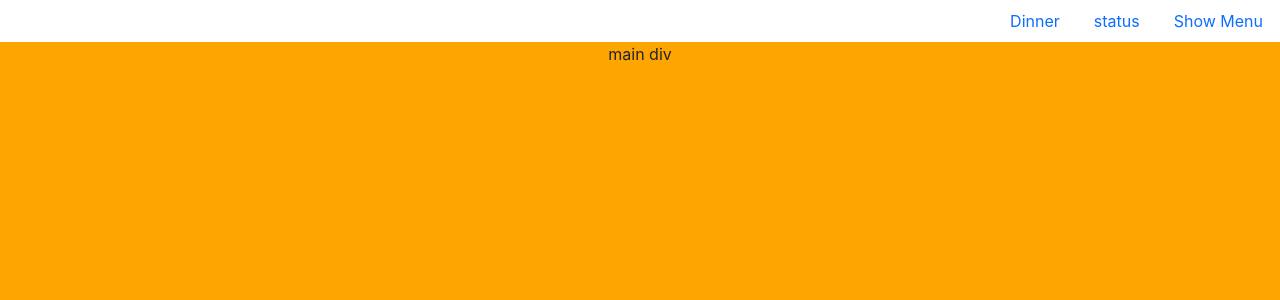
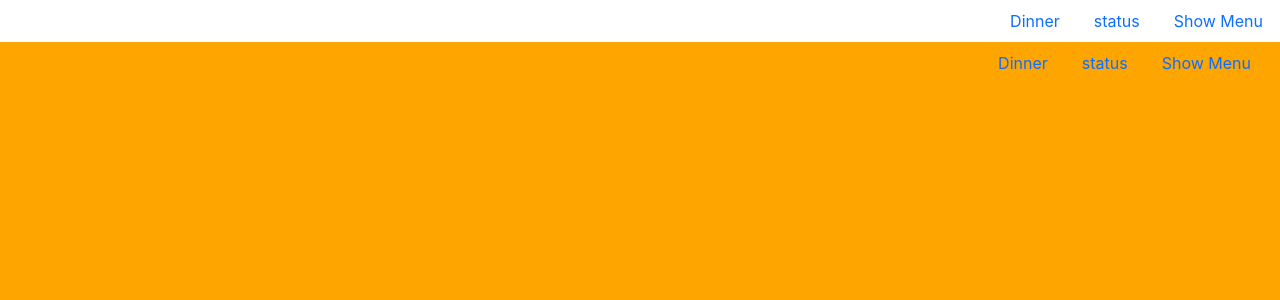
Before and after one commit to ianfletcher314/BrasiliaRestaurant, a React (Create React App) app: page / in a window 1280 px wide. Shown: the top 300 px of the page. Built offline with nearby package versions, Linux system fonts and the light colour scheme.

Commit message:
put Nav component into main div and sucessfully transfered props down to the Nav component so that the nav section still works. there are two nav sections so I will need to take the one out of App.js

```diff
--- a/src/components/Main/Main.jsx
+++ b/src/components/Main/Main.jsx
@@ -1,8 +1,12 @@
 // ------------this is where any files this component needs are imported-----------
-
+import Nav from "../Nav/Nav";
 import "./style.css";
 // ------------this is the function that returns this component's UI---------------
-function Main() {
-  return <div className="main row justify-content-center">main div</div>;
+function Main(props) {
+  return (
+    <div className="main row justify-content-center">
+      <Nav function={props.function} btnStatus={props.btnStatus} />
+    </div>
+  );
 }
 export default Main;
--- a/src/components/Nav/Nav.jsx
+++ b/src/components/Nav/Nav.jsx
@@ -1,6 +1,7 @@
 // ------------this is where any files this component needs are imported-----------
 import React, { useState } from "react";
 import "./style.css";
+
 // ------------this is the function that returns this component's UI---------------
 
 function Nav(props) {
```
